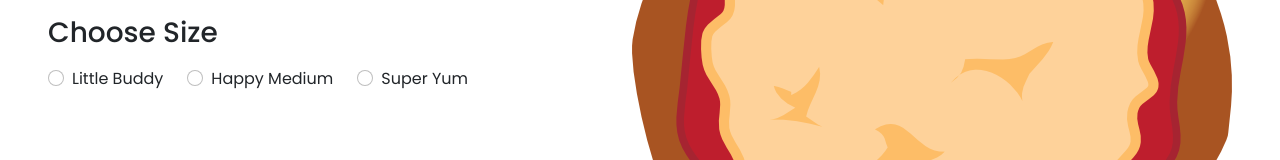
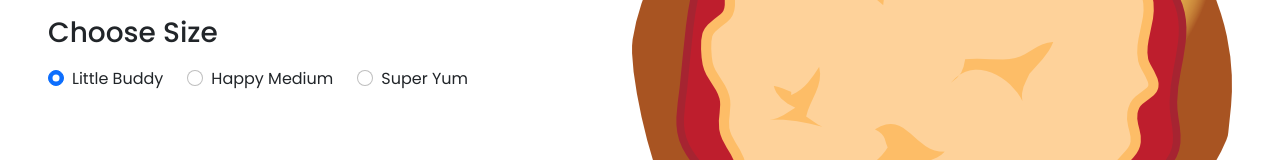
Before and after one commit to eyekavya/BurgerApp-React, a React (Create React App) app: page / in a window 1280 px wide. Both pictures are taken after a click on the button "Size". Shown: the part 315-475 px from the top of the page. Built offline with nearby package versions, Linux system fonts and the light colour scheme; a web font is replaced by a local one.

Commit message:
managed pizza sizes state

```diff
--- a/src/components/Size/Size.js
+++ b/src/components/Size/Size.js
@@ -1,7 +1,13 @@
-import React from "react";
+import React, { useState } from "react";
 import { StyledSize } from "./StyledSize";
 
 function Size() {
+  const [size, setSize] = useState("regular");
+
+  const updateSize = (event) => {
+    setSize(event.target.value);
+  };
+
   return (
     <StyledSize>
       <div className="wrapper" style={{ height: "156px" }}>
@@ -12,8 +18,10 @@ function Size() {
               <input
                 className="form-check-input"
                 type="radio"
-                name="flexRadioDefault"
+                value="regular"
+                checked={size === "regular"}
                 id="flexRadioDefault1"
+                onChange={updateSize}
               />
               <label className="form-check-label" for="flexRadioDefault1">
                 Little Buddy
@@ -25,8 +33,10 @@ function Size() {
               <input
                 className="form-check-input"
                 type="radio"
-                name="flexRadioDefault"
+                value="medium"
+                checked={size === "medium"}
                 id="flexRadioDefault1"
+                onChange={updateSize}
               />
               <label className="form-check-label" for="flexRadioDefault1">
                 Happy Medium
@@ -38,8 +48,10 @@ function Size() {
               <input
                 className="form-check-input"
                 type="radio"
-                name="flexRadioDefault"
+                value="large"
+                checked={size === "large"}
                 id="flexRadioDefault1"
+                onChange={updateSize}
               />
               <label className="form-check-label" for="flexRadioDefault1">
                 Super Yum
```
